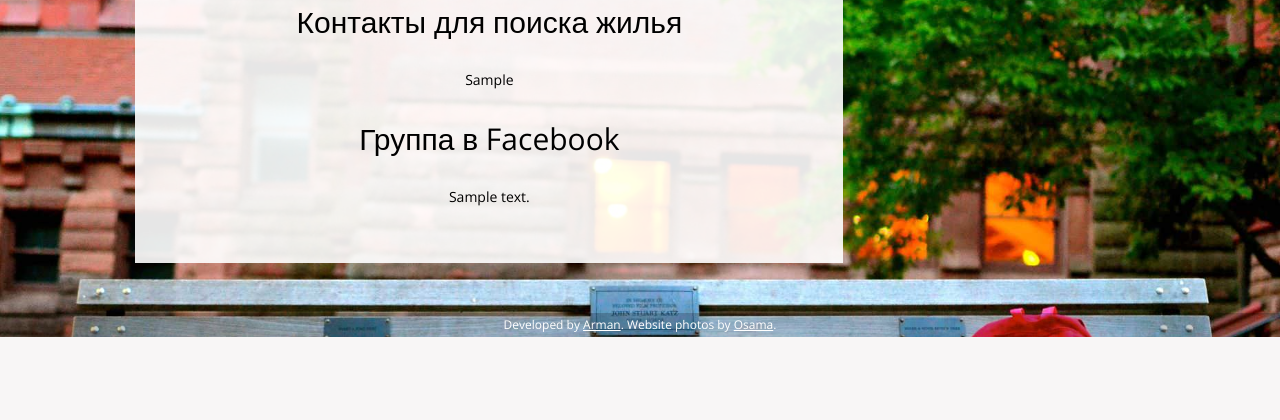
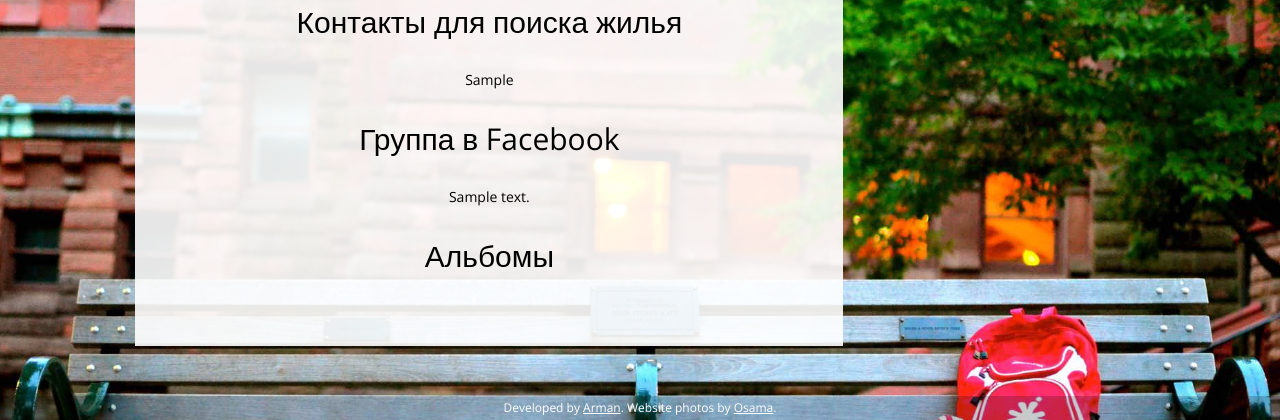
Before and after one commit to armant/ksa, a Django app: template directory/templates/directory/instance.html in a window 1280 px wide. Shown: the part 854-1274 px from the top of the page. Before the commit the page ends 1191 px from the top, so only its background shows below. Run offline with Django 3.2, Linux system fonts and the light colour scheme; the template is opened without the code that fills it: most values are stand-ins (such as "Sample title", 1, 10 or a date in 2020); grey boxes marked "Sample" are stand-in pictures; parts of the project's set-up code (start-up, migrations or seed data) failed here and were passed over; some libraries are stand-ins or nearby versions.

Commit message:
Added "Albums" title

```diff
--- a/directory/templates/directory/instance.html
+++ b/directory/templates/directory/instance.html
@@ -38,6 +38,10 @@
 	<center>{{ ksa_instance.note|linebreaks }}</center>
 {% endif %}
 
+{% if albums %}
+    <center><h2>Альбомы</h2></center>
+{% endif %}
+
     <div class='album-list'>
         {% for album in albums %}
             {% if album.get_head  or album.user == request.user %}
--- a/static/css/styles.css
+++ b/static/css/styles.css
@@ -94,6 +94,16 @@
     line-height: 24px;
 }
 
+@-moz-document url-prefix() {
+    #footer {
+	font-size: 12px;
+    margin-top: -24px;
+    text-align:right;
+    line-height: 24px;
+    padding-right: 20px;
+    }
+}
+
 a.underline {
     text-decoration:underline;
 }
```
Also changed, not shown: db.sqlite3.
